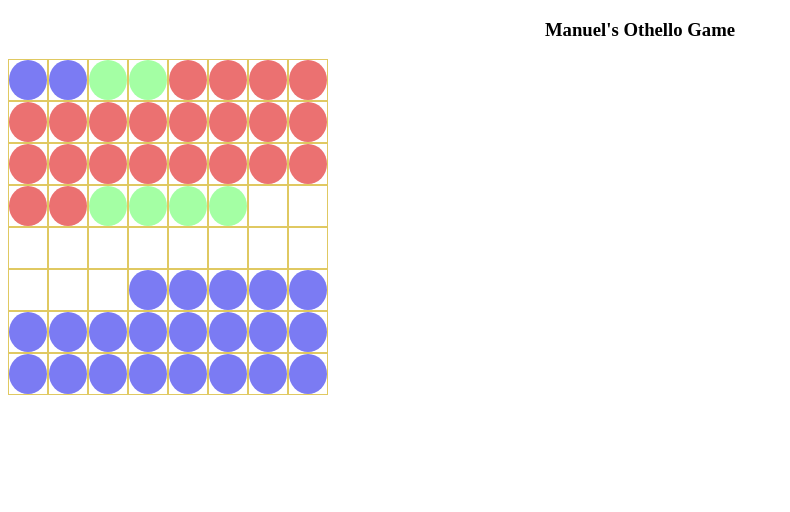
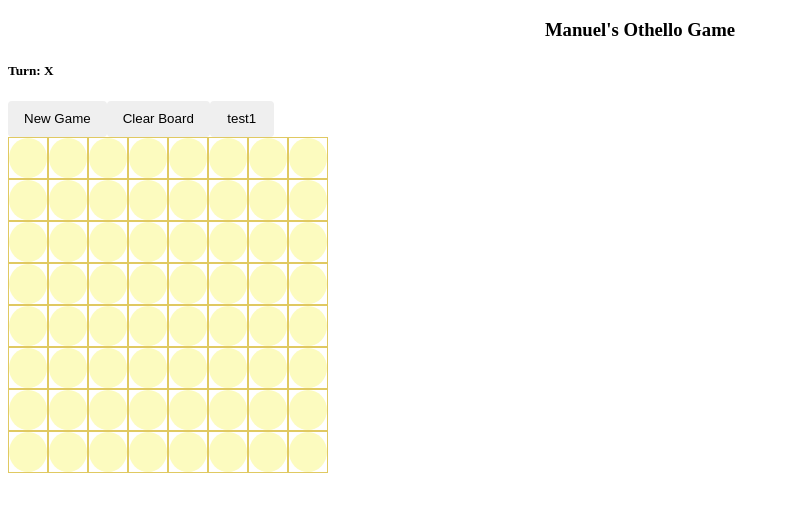
Before and after one commit to unimanuel/uniGames, an Angular app: page / in a window 1280 px wide. Shown: the top 512 px of the page, without its empty margins (0-790 px from the left). Built offline with nearby package versions, Linux system fonts and the light colour scheme.

Commit message:
makemove switches colors on click. clearboard. newgame only fills board.

```diff
--- a/src/app/othello-board/othello-board.component.html
+++ b/src/app/othello-board/othello-board.component.html
@@ -1,9 +1,13 @@
 <h3>Manuel's Othello Game</h3>
-
+<h5>Turn: {{whosturn}}</h5>
+<button mat-raised-button (click)="newGame()">New Game</button>
+<button mat-raised-button (click)="clearBoard()">Clear Board</button>
+<button mat-raised-button (click)="makeMove(1)">{{descr}}</button>
 <main>
     <app-square
         *ngFor="let val of squares; let i = index"
-        [symbol]="3 < i && i <= 25 ? 'O' : i < 2 || i > 42 ? 'X' : i < 30 ? '*' : null">
+        [symbol] = "val"
+        (click) = "makeMove(i)">
 
     </app-square>
 </main>
--- a/src/app/othello-board/othello-board.component.ts
+++ b/src/app/othello-board/othello-board.component.ts
@@ -8,16 +8,25 @@ import { Component, OnInit } from '@angular/core';
 export class OthelloBoardComponent implements OnInit {
 
   squares : any[];
-
+  descr = 'test1';
+  whosturn = 'X';
   constructor() { }
 
   ngOnInit(): void {
     this.squares = Array(64).fill(null);
   }
 
+  newGame() {
+    this.squares = Array(64).fill('O');
+  }
+
+  clearBoard() {
+    this.squares = Array(64).fill(null);
+  }
+
   makeMove(idx: number) {
-    this.squares.splice(idx, 1, 'X');
-    // this.squares[2] = 'X';
+    this.squares.splice(idx, 1, this.whosturn);
+    this.whosturn = this.whosturn == 'X' ? 'O' : 'X';
   }
 
 }
--- a/src/app/square/square.component.html
+++ b/src/app/square/square.component.html
@@ -1,5 +1,5 @@
 
 <button *ngIf="symbol=='O'" style="background-color:rgb(235, 113, 113)" mat-icon-button></button>
 <button *ngIf="symbol=='X'" style="background-color:rgb(123, 123, 243)" mat-icon-button></button>
-<!-- <button *ngIf="!symbol" style="background-color:rgb(252, 251, 191)" mat-icon-button></button> -->
+<button *ngIf="!symbol" style="background-color:rgb(252, 251, 191)" mat-icon-button></button>
 <button *ngIf="symbol=='*'" style="background-color:rgb(164, 255, 164)" mat-icon-button></button>
```
